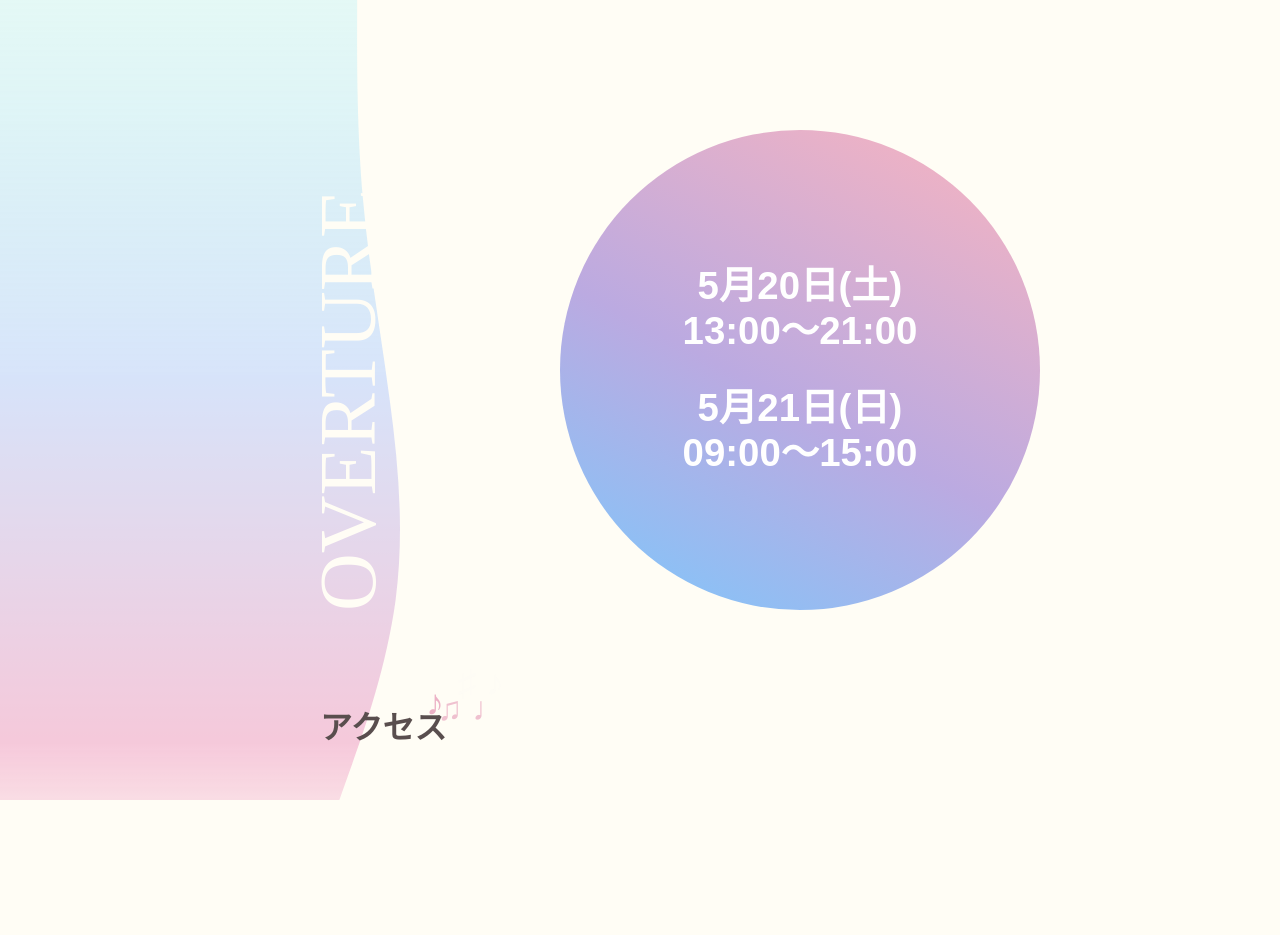
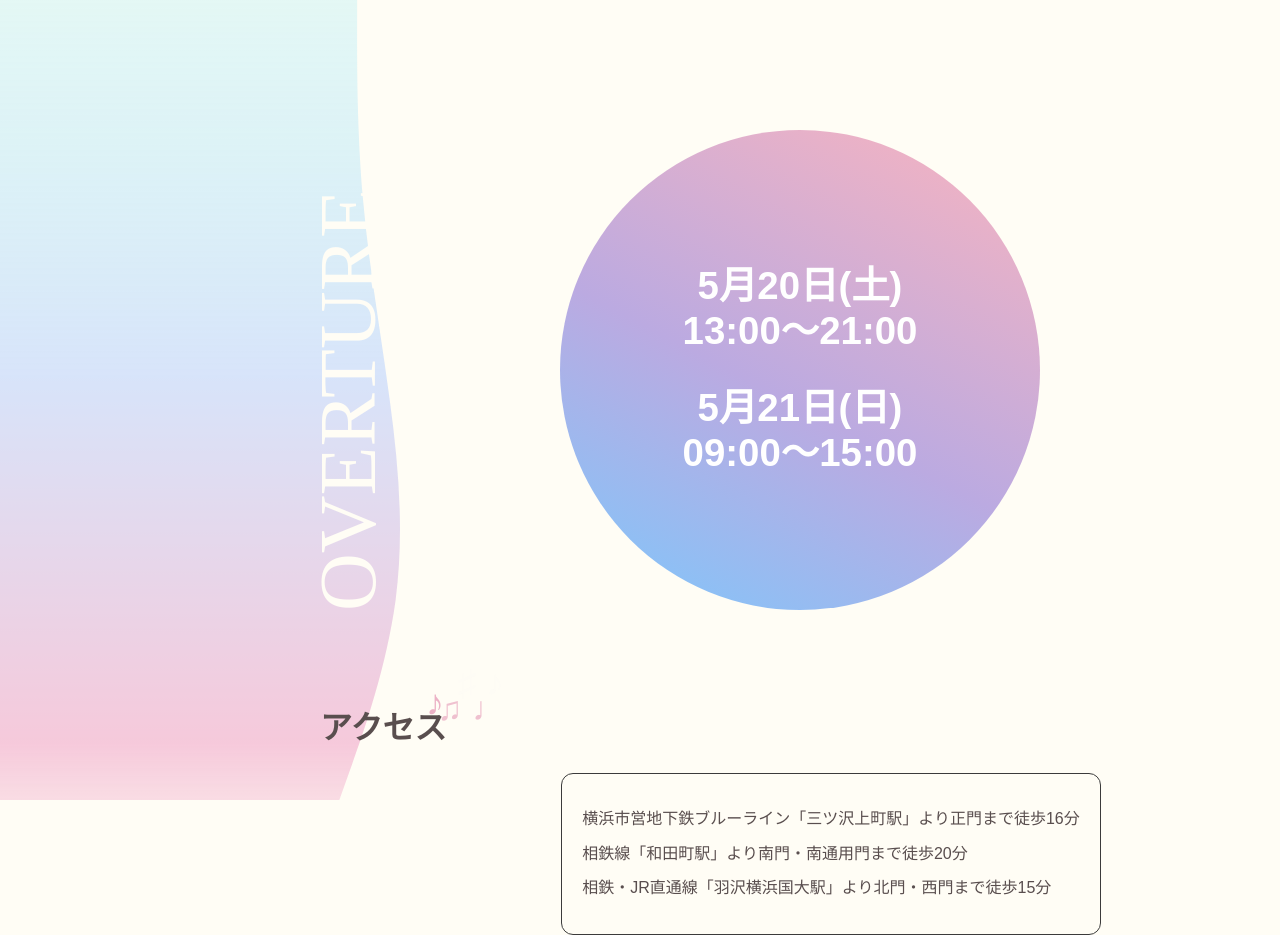
Before and after one commit to ynufes-tech/ynufes-seiryo23, a Nuxt app: page / in a window 1280 px wide. Before the commit the page ends 800 px from the top, so only its background shows below. Built offline with nearby package versions, Linux system fonts and the light colour scheme.

Commit message:
feat:最低限のアクセスページの実装とコンテンツスクロール可能性の付与

```diff
--- a/layouts/default.vue
+++ b/layouts/default.vue
@@ -41,7 +41,7 @@
 .base-frame {
   position: relative;
   width: 100lvw;
-  height: 100lvh;
+  min-height: 100lvh;
   overflow: hidden;
 }
 
@@ -66,7 +66,7 @@
 }
 
 #left-bar {
-  position: absolute;
+  position: fixed;
   top: 0;
   left: 0;
 }
--- a/pages/index.vue
+++ b/pages/index.vue
@@ -3,14 +3,27 @@
 <template>
   <DateCircle />
   <div class="access">
-    <SectionTitle section-title="アクセス"/>
+    <SectionTitle section-title="アクセス" />
+    <div class="train-access">
+      <p>横浜市営地下鉄ブルーライン「三ツ沢上町駅」より正門まで徒歩16分</p>
+      <p>相鉄線「和田町駅」より南門・南通用門まで徒歩20分</p>
+      <p>相鉄・JR直通線「羽沢横浜国大駅」より北門・西門まで徒歩15分</p>
+    </div>
   </div>
 </template>
 
 <style lang="scss" scoped>
 .access {
-  width: 90vw;
+  width: calc(90vw - 130px);
   margin: 100px auto 0px;
 
+  .train-access {
+    border: 1px solid #3b3b3b;
+    border-radius: 12px;
+    padding: 20px;
+    margin: 0 auto;
+    width: fit-content;
+    text-align: left;
+  }
 }
 </style>
```
